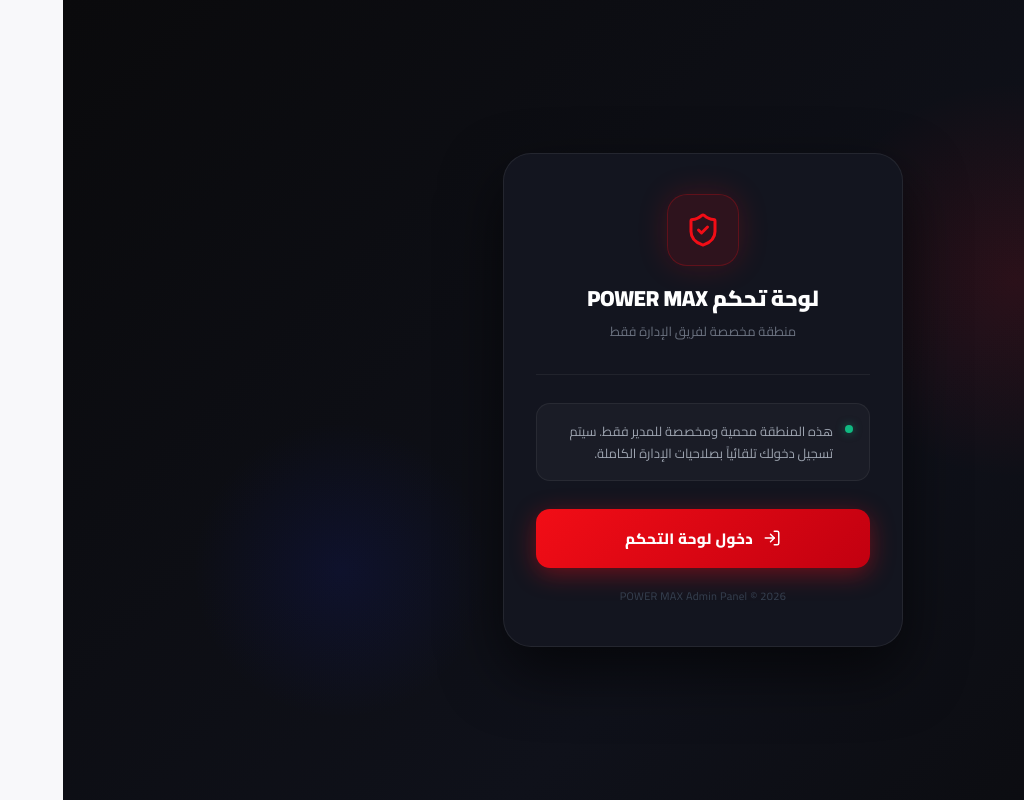
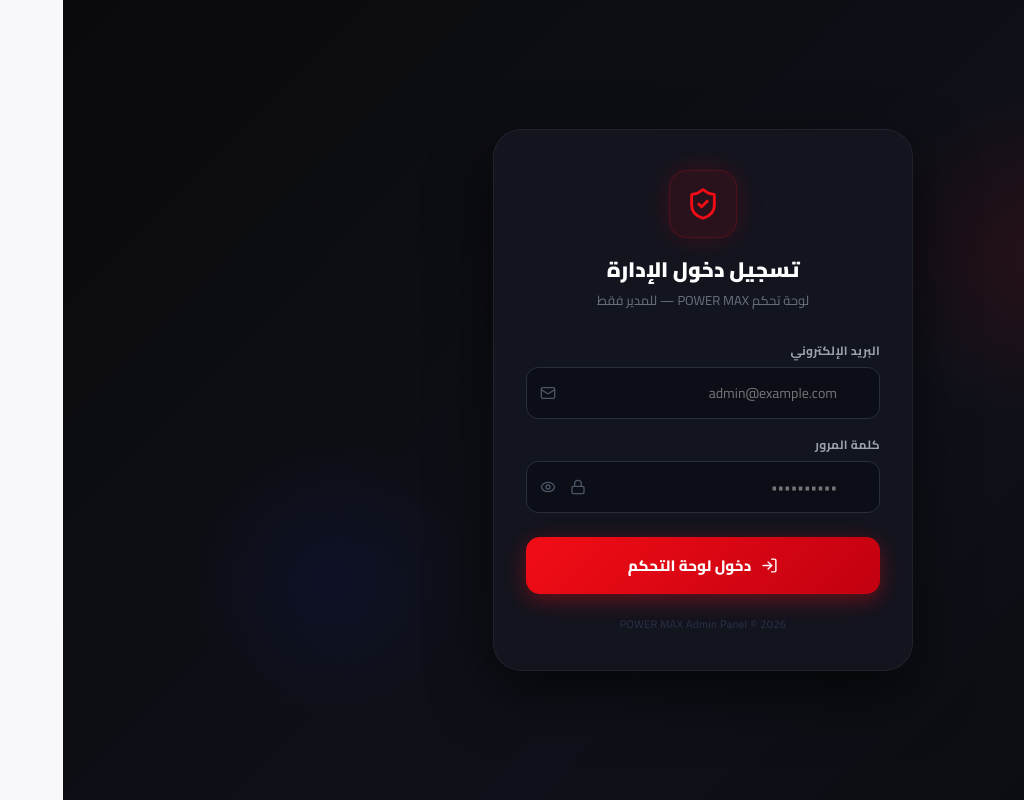
Before and after one commit to dev-ramadan/powerMax, a React (Vite) app in the folder client/: page /admin/login in a window 1280 px wide. Shown: the whole page, without its empty margins (256-1280 px from the left). Built offline with nearby package versions, Linux system fonts and the light colour scheme; no server answers.

Commit message:
fix: secure admin login — require real credentials, remove auto-login

```diff
--- a/client/src/pages/HomePage.jsx
+++ b/client/src/pages/HomePage.jsx
@@ -181,7 +181,7 @@ export default function HomePage() {
               <img
                 src={heroImage || "https://res.cloudinary.com/dmdltantp/image/upload/v1791817463/IMG-20261012-WA0001_wzggng.jpg"}
                 alt="POWER MAX Kitchen & Home"
-                style={{ width: '100%', height: '350px', objectFit: 'contain' }}
+                style={{ width: '100%', height: '380px', objectFit: 'contain' }}
               />
             </div>
 
--- a/client/src/pages/admin/AdminLoginPage.jsx
+++ b/client/src/pages/admin/AdminLoginPage.jsx
@@ -1,37 +1,65 @@
 import React, { useState } from 'react';
 import { useNavigate } from 'react-router-dom';
-import { ShieldCheck, AlertCircle, LogIn } from 'lucide-react';
+import { ShieldCheck, AlertCircle, LogIn, Eye, EyeOff, Lock, Mail } from 'lucide-react';
 import { authApi } from '../../services/api';
 import { useAuth } from '../../context/AuthContext';
 import { useToast } from '../../context/ToastContext';
 
-// Credentials are kept out of the visible UI
-const ADMIN_EMAIL = 'admin@powermax.eg';
-const ADMIN_PASS  = 'PowerMax@2025!';
-
 export default function AdminLoginPage() {
-  const navigate = useNavigate();
+  const navigate  = useNavigate();
   const { login } = useAuth();
   const { showToast } = useToast();
 
-  const [loading, setLoading] = useState(false);
-  const [error, setError]     = useState('');
+  const [formData, setFormData] = useState({ email: '', password: '' });
+  const [showPass, setShowPass] = useState(false);
+  const [loading,  setLoading]  = useState(false);
+  const [error,    setError]    = useState('');
 
-  const handleLogin = async () => {
+  const handleChange = (e) =>
+    setFormData(prev => ({ ...prev, [e.target.name]: e.target.value }));
+
+  const handleSubmit = async (e) => {
+    e.preventDefault();
     setError('');
+
+    if (!formData.email.trim() || !formData.password) {
+      setError('يرجى إدخال البريد الإلكتروني وكلمة المرور');
+      return;
+    }
+
     try {
       setLoading(true);
-      const res = await authApi.adminLogin({ email: ADMIN_EMAIL, password: ADMIN_PASS });
+      const res = await authApi.adminLogin({
+        email:    formData.email.trim().toLowerCase(),
+        password: formData.password,
+      });
       const { token, user } = res.data;
       login(user, token);
       showToast('مرحباً بك في لوحة التحكم', 'success');
       navigate('/admin', { replace: true });
     } catch (err) {
       console.error('Admin login error', err);
-      setError(err.response?.data?.message || 'حدث خطأ، يرجى المحاولة مرة أخرى');
+      setError(
+        err.response?.status === 401
+          ? 'البريد الإلكتروني أو كلمة المرور غير صحيحة'
+          : err.response?.data?.message || 'حدث خطأ، يرجى المحاولة مرة أخرى'
+      );
     } finally {
       setLoading(false);
     }
+  };
+
+  const inputStyle = {
+    width: '100%',
+    padding: '12px 42px 12px 14px',
+    borderRadius: '12px',
+    border: '1px solid #2a2d3e',
+    backgroundColor: '#0c0e17',
+    color: '#ffffff',
+    fontSize: '14px',
+    outline: 'none',
+    transition: 'border-color 0.2s',
+    boxSizing: 'border-box',
   };
 
   return (
@@ -46,181 +74,212 @@ export default function AdminLoginPage() {
         padding: '20px',
         position: 'relative',
         overflow: 'hidden',
+        fontFamily: "'Cairo', sans-serif",
       }}
     >
-      {/* Background glow effects */}
+      {/* Background glows */}
       <div style={{
         position: 'absolute', top: '10%', right: '10%',
-        width: '400px', height: '400px', borderRadius: '50%',
-        background: 'radial-gradient(circle, rgba(242,13,22,0.12) 0%, transparent 70%)',
+        width: '350px', height: '350px', borderRadius: '50%',
+        background: 'radial-gradient(circle, rgba(242,13,22,0.1) 0%, transparent 70%)',
         pointerEvents: 'none',
       }} />
       <div style={{
         position: 'absolute', bottom: '10%', left: '10%',
-        width: '300px', height: '300px', borderRadius: '50%',
-        background: 'radial-gradient(circle, rgba(23,44,244,0.1) 0%, transparent 70%)',
+        width: '280px', height: '280px', borderRadius: '50%',
+        background: 'radial-gradient(circle, rgba(23,44,244,0.08) 0%, transparent 70%)',
         pointerEvents: 'none',
       }} />
 
       {/* Card */}
       <div style={{
         width: '100%',
-        maxWidth: '400px',
-        backgroundColor: '#13151f',
+        maxWidth: '420px',
+        backgroundColor: '#12141e',
         borderRadius: '28px',
-        border: '1px solid rgba(255,255,255,0.07)',
-        padding: '40px 32px',
+        border: '1px solid rgba(255,255,255,0.06)',
+        padding: '40px 32px 36px',
         color: '#ffffff',
         boxShadow: '0 25px 60px rgba(0,0,0,0.6)',
         position: 'relative',
         zIndex: 1,
       }}>
 
-        {/* Logo / Icon */}
-        <div style={{ textAlign: 'center', marginBottom: '32px' }}>
+        {/* Header */}
+        <div style={{ textAlign: 'center', marginBottom: '30px' }}>
           <div style={{
-            width: '72px',
-            height: '72px',
-            borderRadius: '20px',
-            backgroundColor: 'rgba(242,13,22,0.12)',
-            border: '1px solid rgba(242,13,22,0.25)',
-            boxShadow: '0 0 30px rgba(242,13,22,0.2)',
-            display: 'flex',
-            alignItems: 'center',
-            justifyContent: 'center',
+            width: '68px', height: '68px', borderRadius: '18px',
+            backgroundColor: 'rgba(242,13,22,0.1)',
+            border: '1px solid rgba(242,13,22,0.2)',
+            boxShadow: '0 0 28px rgba(242,13,22,0.18)',
+            display: 'flex', alignItems: 'center', justifyContent: 'center',
             margin: '0 auto 18px',
           }}>
-            <ShieldCheck size={36} color="#f20d16" />
+            <ShieldCheck size={34} color="#f20d16" />
           </div>
-
-          <h1 style={{
-            fontSize: '22px',
-            fontWeight: 900,
-            marginBottom: '8px',
-            letterSpacing: '-0.3px',
-          }}>
-            لوحة تحكم POWER MAX
+          <h1 style={{ fontSize: '21px', fontWeight: 900, marginBottom: '6px' }}>
+            تسجيل دخول الإدارة
           </h1>
-          <p style={{ fontSize: '13px', color: '#6b7280', margin: 0, lineHeight: 1.6 }}>
-            منطقة مخصصة لفريق الإدارة فقط
+          <p style={{ fontSize: '13px', color: '#6b7280', margin: 0 }}>
+            لوحة تحكم POWER MAX — للمدير فقط
           </p>
         </div>
 
-        {/* Divider */}
-        <div style={{
-          borderTop: '1px solid rgba(255,255,255,0.06)',
-          marginBottom: '28px',
-        }} />
-
-        {/* Error message */}
+        {/* Error */}
         {error && (
           <div style={{
-            display: 'flex',
-            alignItems: 'center',
-            gap: '10px',
-            backgroundColor: 'rgba(239,68,68,0.1)',
-            border: '1px solid rgba(239,68,68,0.3)',
+            display: 'flex', alignItems: 'center', gap: '10px',
+            backgroundColor: 'rgba(239,68,68,0.08)',
+            border: '1px solid rgba(239,68,68,0.25)',
             color: '#f87171',
-            padding: '12px 16px',
-            borderRadius: '12px',
-            marginBottom: '20px',
-            fontSize: '13px',
-            fontWeight: 600,
+            padding: '12px 14px', borderRadius: '12px',
+            marginBottom: '20px', fontSize: '13px', fontWeight: 600,
           }}>
-            <AlertCircle size={16} style={{ flexShrink: 0 }} />
+            <AlertCircle size={15} style={{ flexShrink: 0 }} />
             <span>{error}</span>
           </div>
         )}
 
-        {/* Secure zone notice */}
-        <div style={{
-          display: 'flex',
-          alignItems: 'flex-start',
-          gap: '12px',
-          backgroundColor: 'rgba(255,255,255,0.03)',
-          border: '1px solid rgba(255,255,255,0.06)',
-          borderRadius: '14px',
-          padding: '16px',
-          marginBottom: '28px',
+        {/* Form */}
+        <form onSubmit={handleSubmit} style={{ display: 'flex', flexDirection: 'column', gap: '16px' }}>
+
+          {/* Email */}
+          <div>
+            <label style={{
+              display: 'block', fontSize: '12px', fontWeight: 700,
+              color: '#9ca3af', marginBottom: '7px', letterSpacing: '0.3px',
             }}>
-          <div style={{
-            width: '8px', height: '8px', borderRadius: '50%',
-            backgroundColor: '#10b981', flexShrink: 0, marginTop: '5px',
-            boxShadow: '0 0 8px rgba(16,185,129,0.5)',
-          }} />
-          <div>
-            <p style={{ margin: 0, fontSize: '13px', color: '#9ca3af', lineHeight: 1.7 }}>
-              هذه المنطقة محمية ومخصصة للمدير فقط. سيتم تسجيل دخولك تلقائياً بصلاحيات الإدارة الكاملة.
-            </p>
+              البريد الإلكتروني
+            </label>
+            <div style={{ position: 'relative' }}>
+              <input
+                type="email"
+                name="email"
+                value={formData.email}
+                onChange={handleChange}
+                placeholder="admin@example.com"
+                autoComplete="username"
+                required
+                style={inputStyle}
+                onFocus={e => { e.target.style.borderColor = '#f20d16'; }}
+                onBlur={e  => { e.target.style.borderColor = '#2a2d3e'; }}
+              />
+              <Mail
+                size={16}
+                color="#4b5563"
+                style={{ position: 'absolute', left: '14px', top: '50%', transform: 'translateY(-50%)', pointerEvents: 'none' }}
+              />
             </div>
           </div>
 
-        {/* Login Button */}
+          {/* Password */}
+          <div>
+            <label style={{
+              display: 'block', fontSize: '12px', fontWeight: 700,
+              color: '#9ca3af', marginBottom: '7px', letterSpacing: '0.3px',
+            }}>
+              كلمة المرور
+            </label>
+            <div style={{ position: 'relative' }}>
+              <input
+                type={showPass ? 'text' : 'password'}
+                name="password"
+                value={formData.password}
+                onChange={handleChange}
+                placeholder="••••••••••"
+                autoComplete="current-password"
+                required
+                style={{ ...inputStyle, paddingLeft: '80px' }}
+                onFocus={e => { e.target.style.borderColor = '#f20d16'; }}
+                onBlur={e  => { e.target.style.borderColor = '#2a2d3e'; }}
+              />
+              <Lock
+                size={16}
+                color="#4b5563"
+                style={{ position: 'absolute', left: '44px', top: '50%', transform: 'translateY(-50%)', pointerEvents: 'none' }}
+              />
               <button
-          onClick={handleLogin}
+                type="button"
+                onClick={() => setShowPass(v => !v)}
+                style={{
+                  position: 'absolute', left: '12px', top: '50%', transform: 'translateY(-50%)',
+                  background: 'none', border: 'none', cursor: 'pointer',
+                  color: '#4b5563', padding: '2px', display: 'flex', alignItems: 'center',
+                }}
+                tabIndex={-1}
+              >
+                {showPass ? <EyeOff size={16} /> : <Eye size={16} />}
+              </button>
+            </div>
+          </div>
+
+          {/* Submit */}
+          <button
+            type="submit"
             disabled={loading}
             style={{
+              marginTop: '8px',
               width: '100%',
-            display: 'flex',
-            alignItems: 'center',
-            justifyContent: 'center',
-            gap: '10px',
+              display: 'flex', alignItems: 'center', justifyContent: 'center', gap: '10px',
               background: loading
-              ? 'rgba(242,13,22,0.5)'
+                ? 'rgba(242,13,22,0.4)'
                 : 'linear-gradient(135deg, #f20d16 0%, #c20010 100%)',
               color: '#ffffff',
-            border: 'none',
-            borderRadius: '14px',
-            padding: '15px',
-            fontSize: '15px',
-            fontWeight: 800,
+              border: 'none', borderRadius: '14px',
+              padding: '14px', fontSize: '15px', fontWeight: 800,
               cursor: loading ? 'not-allowed' : 'pointer',
-            boxShadow: loading ? 'none' : '0 6px 25px rgba(242,13,22,0.4)',
+              boxShadow: loading ? 'none' : '0 6px 22px rgba(242,13,22,0.38)',
               transition: 'transform 0.15s, box-shadow 0.15s',
-            letterSpacing: '0.3px',
             }}
-          onMouseEnter={(e) => {
+            onMouseEnter={e => {
               if (!loading) {
                 e.currentTarget.style.transform = 'translateY(-1px)';
-              e.currentTarget.style.boxShadow = '0 10px 30px rgba(242,13,22,0.5)';
+                e.currentTarget.style.boxShadow = '0 10px 28px rgba(242,13,22,0.48)';
               }
             }}
-          onMouseLeave={(e) => {
+            onMouseLeave={e => {
               e.currentTarget.style.transform = 'translateY(0)';
-            e.currentTarget.style.boxShadow = '0 6px 25px rgba(242,13,22,0.4)';
+              e.currentTarget.style.boxShadow = '0 6px 22px rgba(242,13,22,0.38)';
             }}
           >
             {loading ? (
               <>
-              <svg width="18" height="18" viewBox="0 0 24 24" fill="none" style={{ animation: 'spin 1s linear infinite' }}>
-                <circle cx="12" cy="12" r="10" stroke="currentColor" strokeWidth="3" strokeDasharray="31.4 62.8" strokeLinecap="round" />
+                <svg width="17" height="17" viewBox="0 0 24 24" fill="none"
+                  style={{ animation: 'adminSpin 0.9s linear infinite' }}>
+                  <circle cx="12" cy="12" r="10" stroke="currentColor" strokeWidth="3"
+                    strokeDasharray="31.4 62.8" strokeLinecap="round" />
                 </svg>
                 <span>جاري التحقق...</span>
               </>
             ) : (
               <>
-              <LogIn size={18} />
+                <LogIn size={17} />
                 <span>دخول لوحة التحكم</span>
               </>
             )}
           </button>
+        </form>
 
-        {/* Footer note */}
+        {/* Footer */}
         <p style={{
-          textAlign: 'center',
-          marginTop: '20px',
-          fontSize: '11px',
-          color: '#374151',
-          letterSpacing: '0.3px',
+          textAlign: 'center', marginTop: '22px',
+          fontSize: '11px', color: '#2d3148', letterSpacing: '0.3px',
         }}>
           POWER MAX Admin Panel &copy; {new Date().getFullYear()}
         </p>
       </div>
 
       <style>{`
-        @keyframes spin {
+        @keyframes adminSpin {
           from { transform: rotate(0deg); }
           to   { transform: rotate(360deg); }
+        }
+        input:-webkit-autofill,
+        input:-webkit-autofill:hover,
+        input:-webkit-autofill:focus {
+          -webkit-box-shadow: 0 0 0 1000px #0c0e17 inset !important;
+          -webkit-text-fill-color: #ffffff !important;
+          caret-color: #ffffff;
         }
       `}</style>
     </div>
```
Lines whose indentation alone changed are shown as unchanged.
